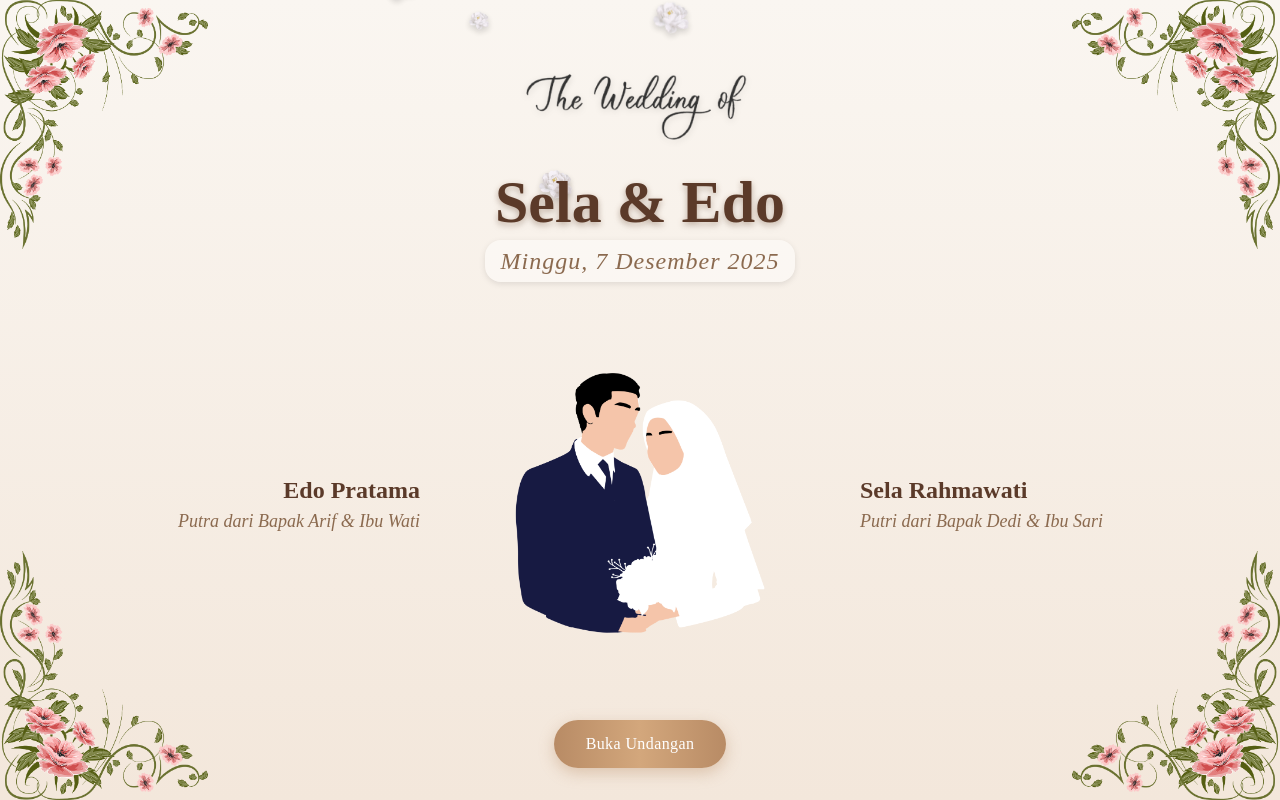
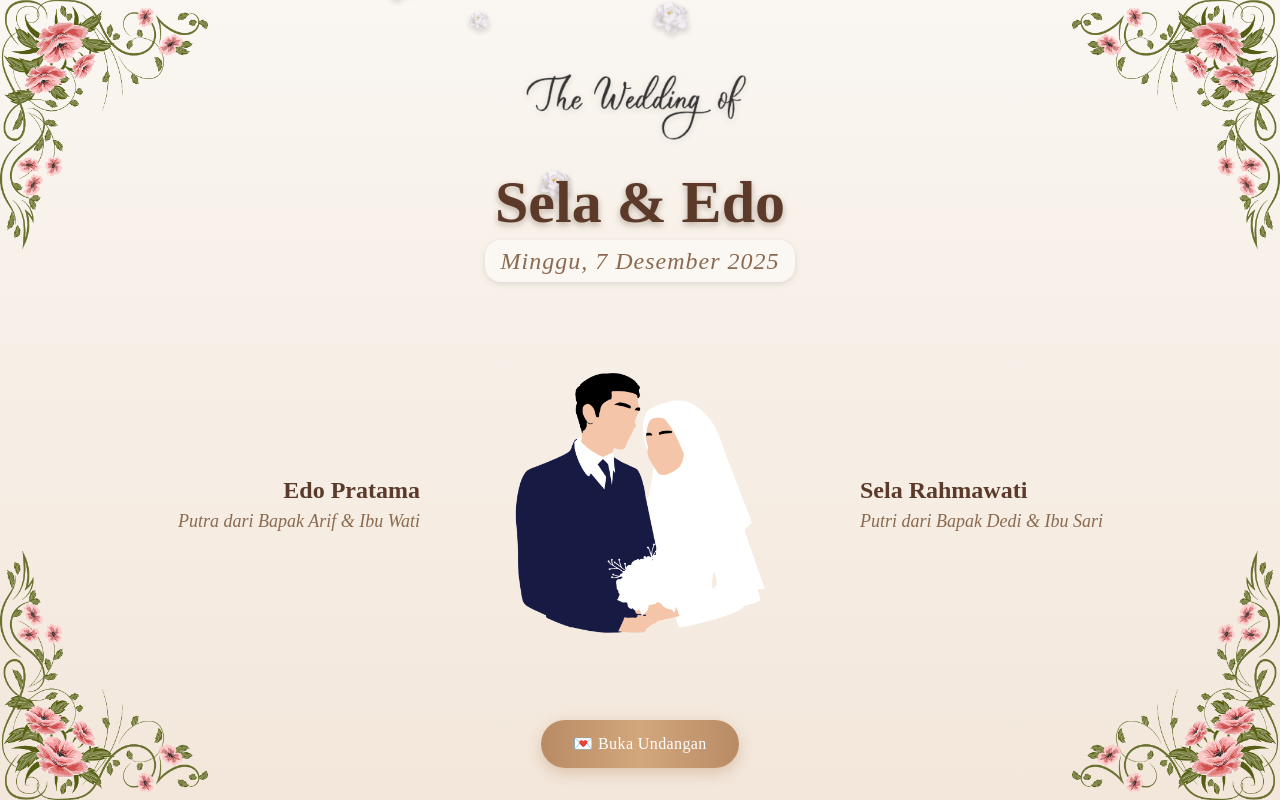
Before and after one commit to Todaywyou/undangan, a React (Vite) app: page / in a window 1280 px wide. Built offline with nearby package versions, Linux system fonts and the light colour scheme.

Commit message:
menambahkan autoplay musik dan file lagu

```diff
--- a/src/components/Pembukaan.jsx
+++ b/src/components/Pembukaan.jsx
@@ -1,9 +1,9 @@
 import React, { useState, useEffect } from "react";
-import { motion } from "framer-motion";
+import { motion, AnimatePresence } from "framer-motion";
 
-function Pembukaan({ onOpen}) {
+function Pembukaan({ onOpen }) {
   const [flowers, setFlowers] = useState([]);
-  const weddingDate = new Date("2025-12-07T10:00:00"); // 📅 7 Desember 2025
+  const [fadeOut, setFadeOut] = useState(false);
 
   // 🌸 Efek bunga jatuh
   useEffect(() => {
@@ -25,13 +25,27 @@ function Pembukaan({ onOpen}) {
     return () => clearInterval(interval);
   }, []);
 
+  // 💞 Fungsi klik tombol buka
+  const handleOpenClick = () => {
+    setFadeOut(true);
+
+    // Tunggu animasi keluar
+    setTimeout(() => {
+      onOpen(); // Navigasi ke halaman isi
+    }, 1500);
+  };
+
   return (
-    <div
+    <AnimatePresence>
+      {!fadeOut && (
+        <motion.div
           className="min-h-screen flex flex-col items-center justify-center relative overflow-hidden px-4"
           style={{
             background: "linear-gradient(180deg, #faf6f1 0%, #f3e7db 100%)",
             fontFamily: "'Cormorant Garamond', serif",
           }}
+          exit={{ opacity: 0, scale: 0.98 }}
+          transition={{ duration: 1.2 }}
         >
           {/* 🌸 Bunga jatuh */}
           <div className="absolute inset-0 overflow-hidden pointer-events-none z-0">
@@ -102,7 +116,7 @@ function Pembukaan({ onOpen}) {
             }}
           />
 
-      {/* ✨ Nama pengantin utama */}
+          {/* ✨ Nama utama */}
           <motion.h1
             initial={{ opacity: 0, y: -30 }}
             animate={{ opacity: 1, y: 0 }}
@@ -116,7 +130,7 @@ function Pembukaan({ onOpen}) {
             Sela & Edo
           </motion.h1>
 
-      {/* 📅 Tanggal Pernikahan */}
+          {/* 📅 Tanggal */}
           <motion.p
             initial={{ opacity: 0, y: -10 }}
             animate={{ opacity: 1, y: 0 }}
@@ -134,9 +148,8 @@ function Pembukaan({ onOpen}) {
             Minggu, 7 Desember 2025
           </motion.p>
 
-      {/* 💞 Layout foto dan nama */}
+          {/* 💞 Layout pasangan */}
           <div className="flex flex-col md:flex-row items-center justify-center md:gap-20 z-10 mb-3">
-        {/* 🧑 Edo */}
             <motion.div
               className="text-center md:text-right md:w-64"
               initial={{ opacity: 0, x: -20 }}
@@ -157,7 +170,6 @@ function Pembukaan({ onOpen}) {
               </p>
             </motion.div>
 
-        {/* 👰 Foto pasangan */}
             <motion.img
               src="/6.png"
               alt="Pasangan"
@@ -167,7 +179,6 @@ function Pembukaan({ onOpen}) {
               className="w-64 sm:w-70 md:w-70 z-10 object-cover my-2 md:my-0"
             />
 
-        {/* 👩 Sela */}
             <motion.div
               className="text-center md:text-left md:w-64"
               initial={{ opacity: 0, x: 20 }}
@@ -189,11 +200,11 @@ function Pembukaan({ onOpen}) {
             </motion.div>
           </div>
 
-      {/* 💌 Tombol buka — lebih dekat dengan gambar */}
+          {/* 💌 Tombol buka undangan */}
           <motion.button
             whileHover={{ scale: 1.05 }}
             whileTap={{ scale: 0.95 }}
-        onClick={onOpen}
+            onClick={handleOpenClick}
             className="px-8 py-3 rounded-full shadow-md transition z-10 font-medium tracking-wide mt-2"
             style={{
               background:
@@ -202,9 +213,11 @@ function Pembukaan({ onOpen}) {
               boxShadow: "0 5px 15px rgba(184, 139, 101, 0.4)",
             }}
           >
-        Buka Undangan
+            💌 Buka Undangan
           </motion.button>
-    </div>
+        </motion.div>
+      )}
+    </AnimatePresence>
   );
 }
 
```
Lines whose indentation alone changed are shown as unchanged.
